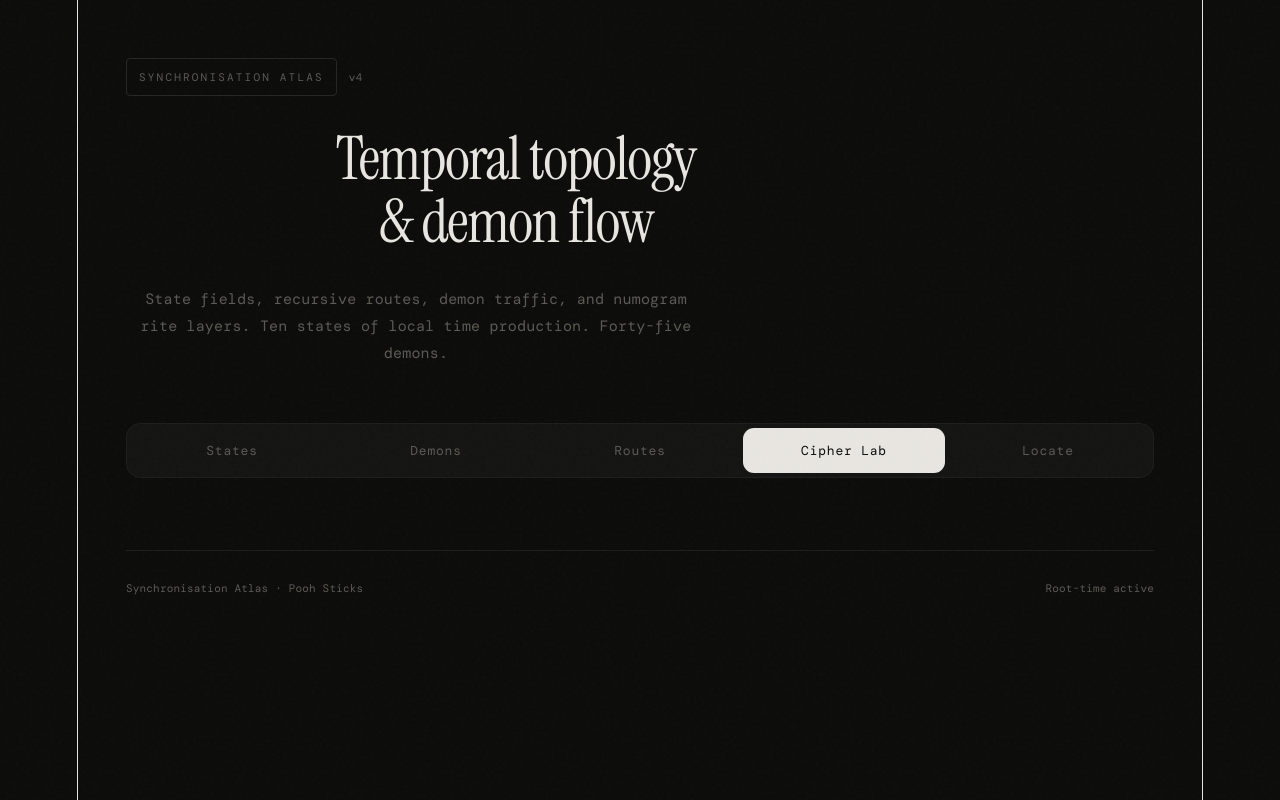
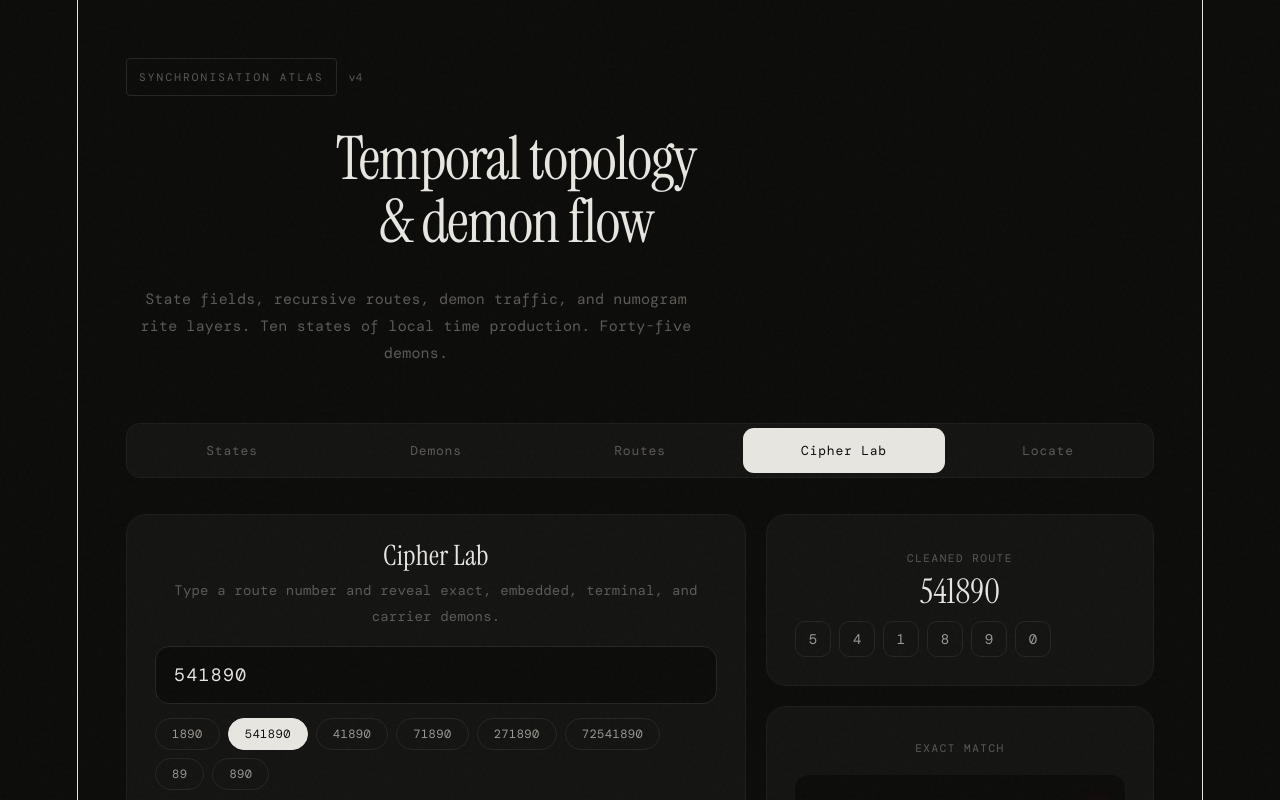
Before and after one commit to willproudler/synchronisationatlas, a React (Vite) app: page / in a window 1280 px wide. Both pictures are taken after a click on the button "Cipher Lab". Shown: the top 800 px of the page. Built offline with nearby package versions, Linux system fonts and the light colour scheme; a web font is replaced by a local one.

Commit message:
Update App.jsx

```diff
--- a/src/App.jsx
+++ b/src/App.jsx
@@ -77,6 +77,83 @@ function normalizeName(n){return n.toLowerCase().replace(/[^a-z0-9]+/g," ").trim
 function scoreStates(sel,q){const qn=normalizeName(q);const sc=Object.values(states).map(st=>{let s=0;sel.forEach(x=>{s+=stateWeights[st.id]?.[x]||0;});if(qn){const t=[st.name,st.region,st.function,st.signature,...st.body,...st.cues,...st.demons,st.corruption,st.grace].join(" ").toLowerCase();if(t.includes(qn))s+=4;if(st.name.toLowerCase().includes(qn))s+=4;if(st.demons.some(d=>d.toLowerCase().includes(qn)))s+=3;}return{stateId:st.id,score:s};});sc.sort((a,b)=>b.score-a.score);return{best:sc[0]?.score>0?sc[0]:null,second:sc[1]?.score>0?sc[1]:null,confidence:sc[0]?.score?Math.min(100,Math.round((sc[0].score/16)*100)):0};}
 function getCurvePath(from,to,bend=26){if(from.id===to.id){const r=34;return`M ${from.x-16} ${from.y-34} A ${r} ${r} 0 1 1 ${from.x+16} ${from.y-34}`;}const dx=to.x-from.x,dy=to.y-from.y,dist=Math.sqrt(dx*dx+dy*dy),nx=dx/dist,ny=dy/dist;return`M ${from.x+nx*42} ${from.y+ny*42} Q ${(from.x+nx*42+to.x-nx*42)/2-ny*bend} ${(from.y+ny*42+to.y-ny*42)/2+nx*bend} ${to.x-nx*42} ${to.y-ny*42}`;}
 function parseRouteCode(c){if(!c||c==="X"||c==="?")return[];return String(c).split("").filter(x=>routeDigitAnchors[x]).map(d=>({digit:d,...routeDigitAnchors[d]}));}
+function getAllRouteEntries(){
+  return Object.entries(routeOracle).flatMap(([demon, routes]) =>
+    routes.map(route => ({
+      demon,
+      code: route.code,
+      title: route.title,
+      text: route.text,
+      mesh: demons[demon]?.mesh || "—",
+      state: demonGraph.find(d => d.id === demon)?.state || "—",
+    }))
+  );
+}
+
+function analyzeRouteInput(input){
+  const raw = String(input || "").trim();
+  const cleaned = raw.replace(/[^0-9X?]/g, "");
+  const entries = getAllRouteEntries();
+
+  if(!cleaned){
+    return {
+      cleaned: "",
+      exact: [],
+      contains: [],
+      containedBy: [],
+      sameTerminal: [],
+      fragments: []
+    };
+  }
+
+  const exact = entries.filter(e => e.code === cleaned);
+
+  const contains = entries.filter(e =>
+    e.code !== cleaned &&
+    e.code !== "X" &&
+    e.code !== "?" &&
+    cleaned.includes(e.code)
+  ).sort((a,b) => b.code.length - a.code.length);
+
+  const containedBy = entries.filter(e =>
+    e.code !== cleaned &&
+    e.code !== "X" &&
+    e.code !== "?" &&
+    e.code.includes(cleaned)
+  ).sort((a,b) => a.code.length - b.code.length);
+
+  const terminal = cleaned.slice(-4);
+  const sameTerminal = terminal.length >= 2
+    ? entries.filter(e =>
+        e.code !== cleaned &&
+        e.code !== "X" &&
+        e.code !== "?" &&
+        e.code.endsWith(terminal)
+      )
+    : [];
+
+  const fragments = [];
+  for(let i=0;i<cleaned.length;i++){
+    for(let j=i+2;j<=cleaned.length;j++){
+      const frag = cleaned.slice(i,j);
+      const matches = entries.filter(e => e.code === frag);
+      if(matches.length){
+        fragments.push({ frag, start:i, end:j, matches });
+      }
+    }
+  }
+
+  fragments.sort((a,b) => b.frag.length - a.frag.length || a.start - b.start);
+
+  return {
+    cleaned,
+    exact,
+    contains,
+    containedBy,
+    sameTerminal,
+    fragments
+  };
+}
 function buildRoutePath(pts){if(!pts.length)return"";if(pts.length===1)return`M ${pts[0].x} ${pts[0].y}`;let r=`M ${pts[0].x} ${pts[0].y}`;for(let i=1;i<pts.length;i++){r+=` Q ${(pts[i-1].x+pts[i].x)/2} ${(pts[i-1].y+pts[i].y)/2} ${pts[i].x} ${pts[i].y}`;}return r;}
 function buildDemonPositions(){const by={};Object.values(states).forEach(s=>{by[s.id]=demonGraph.filter(d=>d.state===s.id);});const pos={};Object.values(states).forEach(s=>{const c=by[s.id]||[];const r=s.id==="liminal"?88:76;c.forEach((d,i)=>{const a=(Math.PI*2/Math.max(c.length,1))*i-Math.PI/2;pos[d.id]={x:s.x+Math.cos(a)*r,y:s.y+Math.sin(a)*r+40};});});return pos;}
 function getNetSpanFromMesh(m){const n=Number(m);if(isNaN(n))return"—";if(n===0)return"1::0";if(n<=2)return`2::${n-1}`;if(n<=5)return`3::${n-3}`;if(n<=9)return`4::${n-6}`;if(n<=14)return`5::${n-10}`;if(n<=20)return`6::${n-15}`;if(n<=27)return`7::${n-21}`;if(n<=35)return`8::${n-28}`;return`9::${n-36}`;}
@@ -276,7 +353,225 @@ function NumogramRoutesLab({bp}){
     <Panel style={{flex:1}}><div style={{padding:pad}}>{sr?<><Label>Route [{sr.code}]</Label><div style={{...f.serif,fontSize:24,color:c.text,marginTop:10}}>{sr.title}</div><div style={{...f.monoLight,fontSize:14,color:c.muted,marginTop:14,lineHeight:1.8}}>{sr.text}</div><div style={{display:"flex",flexWrap:"wrap",gap:8,marginTop:20}}>{String(sr.code).split("").map((ch,i)=><span key={i}style={{...f.mono,fontSize:14,width:34,height:34,display:"inline-flex",alignItems:"center",justifyContent:"center",border:`1px solid ${c.border}`,borderRadius:10,color:c.muted}}>{ch}</span>)}</div></>:<Mono style={{fontSize:13}}>No route selected.</Mono>}</div></Panel>
   </div></div>;
 }
+function CipherLab({bp}){
+  const [input,setInput]=useState("541890");
+  const result=useMemo(()=>analyzeRouteInput(input),[input]);
+  const pts=parseRouteCode(result.cleaned);
+  const rp=buildRoutePath(pts);
+  const pad=bp.isMobile?18:28;
 
+  function RouteCard({entry,label}){
+    const st=states[entry.state];
+    return (
+      <InnerPanel style={{marginTop:10}}>
+        <div style={{display:"flex",justifyContent:"space-between",gap:12,alignItems:"flex-start"}}>
+          <div>
+            <Label>{label} · Mesh {entry.mesh} · Route [{entry.code}]</Label>
+            <div style={{...f.serif,fontSize:22,color:c.text,marginTop:8}}>
+              {entry.demon}
+            </div>
+            <div style={{...f.monoLight,fontSize:13,color:c.muted,marginTop:6}}>
+              {entry.title}
+            </div>
+          </div>
+          {st && (
+            <div style={{
+              width:10,
+              height:10,
+              borderRadius:"50%",
+              background:st.color,
+              boxShadow:`0 0 18px ${st.color}55`,
+              marginTop:5,
+              flexShrink:0
+            }}/>
+          )}
+        </div>
+        <div style={{...f.monoLight,fontSize:13,color:c.muted,marginTop:12,lineHeight:1.7}}>
+          {entry.text}
+        </div>
+      </InnerPanel>
+    );
+  }
+
+  return (
+    <div style={{
+      display:"grid",
+      gridTemplateColumns:bp.isDesktop?"620px 1fr":"1fr",
+      gap:20,
+      alignItems:"start"
+    }}>
+      <Panel>
+        <div style={{padding:`${pad}px ${pad}px ${pad*0.6}px`}}>
+          <div style={{...f.serif,fontSize:bp.isMobile?26:28,color:c.text}}>
+            Cipher Lab
+          </div>
+          <div style={{...f.monoLight,fontSize:14,color:c.dim,marginTop:8}}>
+            Type a route number and reveal exact, embedded, terminal, and carrier demons.
+          </div>
+        </div>
+
+        <div style={{padding:`0 ${pad}px ${pad}px`}}>
+          <input
+            value={input}
+            onChange={e=>setInput(e.target.value)}
+            placeholder="541890"
+            style={{
+              ...f.mono,
+              fontSize:18,
+              width:"100%",
+              padding:"16px 18px",
+              borderRadius:14,
+              border:`1px solid ${c.border}`,
+              background:c.bg,
+              color:c.text,
+              outline:"none",
+              letterSpacing:"0.08em"
+            }}
+          />
+
+          <div style={{display:"flex",flexWrap:"wrap",gap:8,marginTop:14}}>
+            {["1890","541890","41890","71890","271890","72541890","89","890"].map(x=>(
+              <Pill key={x} active={result.cleaned===x} onClick={()=>setInput(x)}>
+                {x}
+              </Pill>
+            ))}
+          </div>
+
+          <div style={{marginTop:18}}>
+            <svg
+              viewBox="0 0 1000 2050"
+              preserveAspectRatio="xMidYMid meet"
+              style={{
+                width:"100%",
+                display:"block",
+                borderRadius:14,
+                background:"#000000"
+              }}
+            >
+              <image
+                href="/Numogram-blackgreen.jpg"
+                x="50"
+                y="50"
+                width="900"
+                height="1950"
+                preserveAspectRatio="xMidYMid meet"
+              />
+
+              {rp && (
+                <>
+                  <path
+                    d={rp}
+                    fill="none"
+                    stroke="#FF6B1A"
+                    strokeWidth={22}
+                    strokeLinecap="round"
+                    strokeOpacity={0.18}
+                  />
+                  <path
+                    d={rp}
+                    fill="none"
+                    stroke="#FF8838"
+                    strokeWidth={5}
+                    strokeLinecap="round"
+                    strokeDasharray="11 9"
+                    strokeOpacity={0.95}
+                  >
+                    <animate
+                      attributeName="stroke-dashoffset"
+                      from="0"
+                      to="-40"
+                      dur="1.6s"
+                      repeatCount="indefinite"
+                    />
+                  </path>
+                </>
+              )}
+
+              {pts.map((pt,i)=>(
+                <g key={`${pt.digit}-${i}`}>
+                  <circle cx={pt.x} cy={pt.y} r={28} fill="#FF6B1A" opacity={0.22}/>
+                  <circle cx={pt.x} cy={pt.y} r={14} fill="#FF8838" stroke="#FFFFFF" strokeWidth={2}/>
+                  <text
+                    x={pt.x}
+                    y={pt.y+5}
+                    textAnchor="middle"
+                    fontSize={14}
+                    fill="#0C0C0B"
+                    style={{...f.mono,fontWeight:600}}
+                  >
+                    {pt.digit}
+                  </text>
+                </g>
+              ))}
+            </svg>
+          </div>
+        </div>
+      </Panel>
+
+      <div style={{display:"flex",flexDirection:"column",gap:20}}>
+        <Panel>
+          <div style={{padding:pad}}>
+            <Label>Cleaned route</Label>
+            <div style={{...f.serif,fontSize:34,color:c.text,marginTop:8}}>
+              {result.cleaned || "—"}
+            </div>
+
+            <div style={{display:"flex",flexWrap:"wrap",gap:8,marginTop:16}}>
+              {result.cleaned.split("").map((ch,i)=>(
+                <span key={`${ch}-${i}`} style={{
+                  ...f.mono,
+                  fontSize:14,
+                  width:36,
+                  height:36,
+                  display:"inline-flex",
+                  alignItems:"center",
+                  justifyContent:"center",
+                  border:`1px solid ${c.border}`,
+                  borderRadius:10,
+                  color:c.muted
+                }}>
+                  {ch}
+                </span>
+              ))}
+            </div>
+          </div>
+        </Panel>
+
+        <Panel>
+          <div style={{padding:pad}}>
+            <Section label="Exact match">
+              {result.exact.length
+                ? result.exact.map(e=><RouteCard key={`${e.demon}-${e.code}`} entry={e} label="Exact"/>)
+                : <InnerPanel><Mono style={{fontSize:13}}>No exact match.</Mono></InnerPanel>
+              }
+            </Section>
+
+            <Section label="Embedded inside this route" style={{marginTop:24}}>
+              {result.contains.length
+                ? result.contains.map(e=><RouteCard key={`${e.demon}-${e.code}`} entry={e} label="Embedded"/>)
+                : <InnerPanel><Mono style={{fontSize:13}}>No embedded route found.</Mono></InnerPanel>
+              }
+            </Section>
+
+            <Section label="Routes that contain this route" style={{marginTop:24}}>
+              {result.containedBy.length
+                ? result.containedBy.map(e=><RouteCard key={`${e.demon}-${e.code}`} entry={e} label="Carrier"/>)
+                : <InnerPanel><Mono style={{fontSize:13}}>No larger carrier route found.</Mono></InnerPanel>
+              }
+            </Section>
+
+            <Section label="Same terminal pattern" style={{marginTop:24}}>
+              {result.sameTerminal.length
+                ? result.sameTerminal.map(e=><RouteCard key={`${e.demon}-${e.code}`} entry={e} label="Terminal resonance"/>)
+                : <InnerPanel><Mono style={{fontSize:13}}>No terminal resonance found.</Mono></InnerPanel>
+              }
+            </Section>
+          </div>
+        </Panel>
+      </div>
+    </div>
+  );
+}
 // ── DIAGNOSIS WORKBENCH ───────────────────────────────────────────
 
 function DiagnosisWorkbench({onJump,onOpenDemon,bp}){
@@ -384,6 +679,7 @@ const mainGrid=bp.isDesktop?"1.1fr 0.9fr":"1fr";
       </div>}
 
       {activeTab==="routes"&&<NumogramRoutesLab bp={bp}/>}
+      {activeTab==="cipher"&&<CipherLab bp={bp}/>}
       {activeTab==="diagnosis"&&<DiagnosisWorkbench onJump={id=>{setActiveState(id);setActiveTab("atlas");}}onOpenDemon={d=>{setActiveDemon(d);setActiveTab("demons");}}bp={bp}/>}
 
       <div style={{marginTop:bp.isMobile?40:72,paddingTop:24,borderTop:`1px solid ${c.borderS}`,display:"flex",justifyContent:"space-between",flexWrap:"wrap",gap:8}}><Mono style={{fontSize:11,color:c.dim}}>Synchronisation Atlas · Pooh Sticks</Mono><Mono style={{fontSize:11,color:c.dim}}>{footerSignals[footerIndex]}</Mono></div>
```
